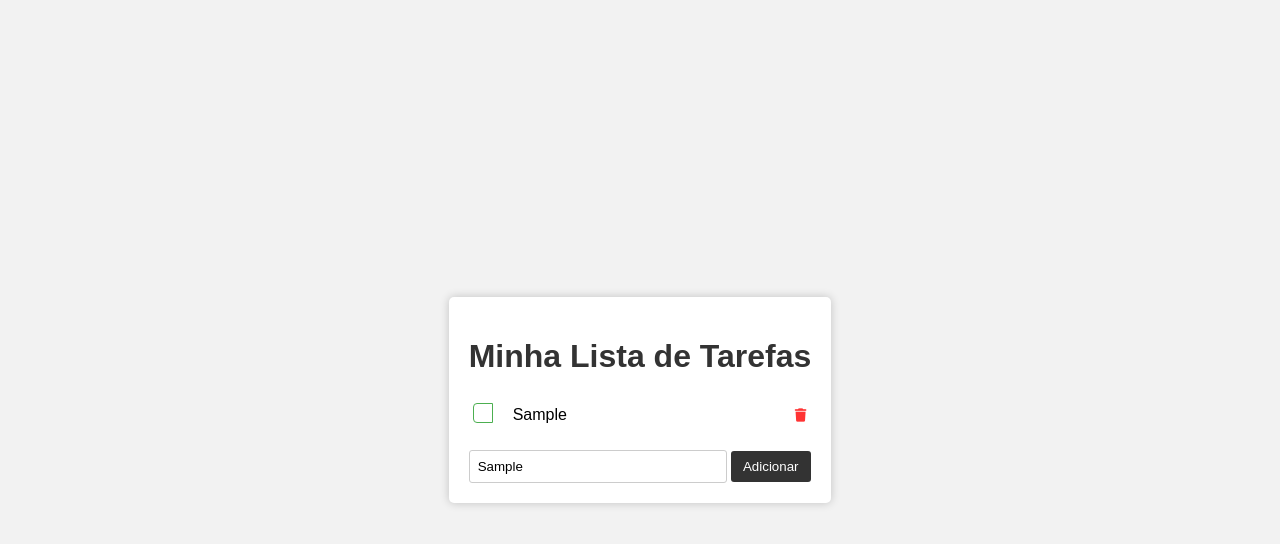
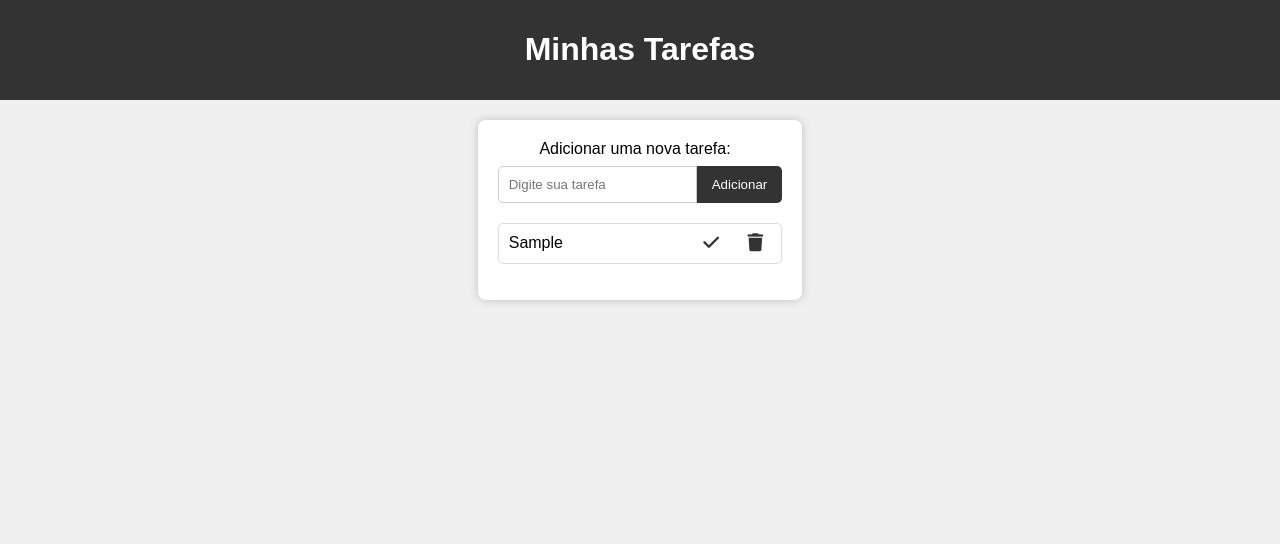
Before and after one commit to Nicolas-FelSi/projetos-aleatorios, a plain HTML site: page to-do-list/index.html in a window 1280 px wide. Both pictures are taken after typing "Sample" into the empty fields and a click on the button "Adicionar". Drawn offline with Linux system fonts and the light colour scheme.

Commit message:
to-do list quase pronta, falta pop-ups e local storage

```diff
--- a/to-do-list/index.html
+++ b/to-do-list/index.html
@@ -5,20 +5,28 @@
     <meta name="viewport" content="width=device-width, initial-scale=1.0">
     <title>Lista de Tarefas</title>
     <link rel="stylesheet" href="css/style.css">
-    <script src="https://kit.fontawesome.com/51b23194c0.js" defer crossorigin="anonymous"></script>
+    <script src="https://kit.fontawesome.com/51b23194c0.js" crossorigin="anonymous" defer></script>
     <script type="module" src="js/script.js" defer></script>
 </head>
 <body>
-    <div class="container">
-        <h1>Minha Lista de Tarefas</h1>
-        <ul>
+    <header>
+        <h1>Minhas Tarefas</h1>
+    </header>
+    <main>
+        <div class="container">
+            <section class="task-input">
+                <label for="task">Adicionar uma nova tarefa:</label>
+                <div class="input-btn">
+                    <input type="text" id="task" placeholder="Digite sua tarefa">
+                    <button id="add-task">Adicionar</button>
+                </div>
+                <div class="error-message">Por favor, preencha este campo.</div>
+            </section>
+            <ul id="task-list">
+                <!-- Tarefas serão adicionadas aqui como <li> elementos -->
+            </ul>
+        </div>
+    </main>
 
-        </ul>
-        <form id="task-form">
-            <input type="text" id="task-input" placeholder="Adicionar uma tarefa">
-            <button type="submit">Adicionar</button>
-        </form>
-        <p class="error-message" id="error-message">Por favor, preencha o campo de tarefa.</p>
-    </div>
 </body>
 </html>
--- a/to-do-list/js/script.js
+++ b/to-do-list/js/script.js
@@ -1,30 +1,41 @@
-const btnSubmit = document.querySelector("button[type=submit]")
-const taskInput = document.getElementById("task-input")
-const ul = document.querySelector("ul")
-const errorMessage = document.getElementById("error-message")
+const btnAddTask = document.getElementById("add-task")
+const taskInput = document.getElementById("task")
+const errorMessage = document.querySelector(".error-message")
+const taskList = document.getElementById("task-list")
 
-function criarTarefa() {
-    const tarefaHtml =
-    `
-    <li>
-        <div class="checkbox-wrapper">
-            <input type="checkbox" class="complete-button">
-        </div>
-        <span class="task-text">${taskInput.value}</span>
-        <button class="delete-button"><i class="fas fa-trash"></i></button>
-    </li>
-    `
-
-    ul.innerHTML += tarefaHtml
-}
-
-btnSubmit.addEventListener("click", (evento) => {
-    evento.preventDefault()
-
+btnAddTask.addEventListener("click", () => {
     if (taskInput.value === "") {
         errorMessage.style.display = "block"
     } else {
+        errorMessage.style.display = "none"
         criarTarefa()
-        errorMessage.style.display = "none"
     }
+
+    taskInput.value = ""
+    taskInput.focus()
 })
+
+function criarTarefa() {
+    const li = document.createElement("li")
+    const taskLi =
+    `
+    <span>${taskInput.value}</span>
+    <div>
+        <button class="complete-button"><i class="fas fa-check"></i></button>
+        <button class="delete-button"><i class="fas fa-trash"></i></button>
+    </div>
+    `
+
+    li.innerHTML = taskLi
+    taskList.appendChild(li)
+
+    const completeButton = li.querySelector(".complete-button");
+    completeButton.addEventListener("click", () => {
+        li.classList.toggle("completed");
+    });
+
+    const deleteButton = li.querySelector(".delete-button")
+    deleteButton.addEventListener("click", () => {
+        taskList.removeChild(li)
+    })
+}
--- a/to-do-list/sass/style.scss
+++ b/to-do-list/sass/style.scss
@@ -1,36 +1,81 @@
-// Variáveis SCSS (opcional)
-$background-color: #f2f2f2;
+// Variáveis
 $primary-color: #333;
-$delete-button-color: #ff3333;
+$background-color: #f0f0f0;
 $button-background-color: #333;
 $input-border-color: #ccc;
-$task-done-color: #4CAF50; // Cor verde para tarefas concluídas
-$checkbox-active-background: #8BC34A; // Cor verde mais fraco para o checkbox ativado
-$checkbox-border-color: #4CAF50; // Cor da borda do checkbox
+$task-done-color: #4CAF50;
+$hover-color: #f0f0f0;
+$delete-button-color: #ff3333;
+$checkbox-hover-color: #4CAF50;
 
+// Estilos globais
 body {
     font-family: Arial, sans-serif;
     background-color: $background-color;
     margin: 0;
     padding: 0;
+}
+
+header {
+    text-align: center;
+    background-color: $primary-color;
+    color: #fff;
+    padding: 10px 0;
+}
+
+main {
     display: flex;
     justify-content: center;
-    align-items: center;
-    min-height: 100vh;
 }
 
 .container {
     max-width: 400px;
+    margin-top: 20px;
     background-color: #fff;
-    border-radius: 5px;
+    border-radius: 8px;
     box-shadow: 0px 0px 10px rgba(0, 0, 0, 0.2);
     padding: 20px;
     box-sizing: border-box;
 }
 
-h1 {
-    text-align: center;
-    color: $primary-color;
+.task-input {
+    display: flex;
+    flex-direction: column;
+    margin-bottom: 20px;
+
+    label {
+        margin: 0 10px 8px 0;
+        text-align: center;
+    }
+
+    .input-btn {
+        display: flex;
+    }
+
+    input[type="text"] {
+        flex-grow: 1;
+        padding: 10px;
+        border: 1px solid $input-border-color;
+        border-radius: 5px 0 0 5px;
+        outline: none;
+    }
+
+    button#add-task {
+        background-color: $button-background-color;
+        color: #fff;
+        border: none;
+        padding: 10px 15px;
+        border-radius: 0 5px 5px 0;
+        cursor: pointer;
+        outline: none;
+    }
+
+    .error-message {
+        color: red;
+        font-size: 14px;
+        display: none;
+        margin-top: 4px;
+    }
 }
 
 ul {
@@ -42,101 +87,81 @@ li {
     display: flex;
     align-items: center;
     justify-content: space-between;
-    border-bottom: 1px solid #ddd;
-    transition: background-color 0.3s;
+    padding: 10px;
+    border: 1px solid #ddd;
+    border-radius: 5px;
+    margin-bottom: 10px;
+    background-color: #fff;
+    transition: background-color 0.3s ease;
 
     &:last-child {
-        border-bottom: none;
+        margin-bottom: 0;
     }
 
-    input[type="checkbox"] {
-        appearance: none;
-        width: 20px;
-        height: 20px;
-        background-color: white;
-        border: 1px solid $checkbox-border-color;
-        border-radius: 4px 0 0 4px;
-        margin-right: 10px;
-        cursor: pointer;
+    &:hover {
+        background-color: $hover-color;
+    }
 
-        &:checked {
-            + .checkbox-wrapper {
-                background-color: $checkbox-active-background;
-                border: 1px solid $checkbox-border-color;
+    &.completed {
+        background-color: $task-done-color;
+        color: #fff;
+
+        span {
+            text-decoration: line-through;
+        }
+
+        .complete-button i {
+            color: $checkbox-hover-color;
+
+            &:hover {
+                color: $primary-color;
+                transition: .5s ease;
             }
         }
     }
 
-    &.task-done {
-        background-color: $task-done-color;
-
-        .task-text {
-            color: white;
-            text-decoration: line-through;
-        }
-
-        .complete-button {
-            background-color: $task-done-color;
-            i {
-                color: white;
-            }
-        }
+    span {
+        max-width: 248px;
+        text-overflow: ellipsis;
+        overflow: hidden;
+        white-space: nowrap;
     }
 }
 
-.checkbox-wrapper {
+.complete-button {
+    margin-right: 8px;
+}
+
+.complete-button,
+.delete-button {
     background-color: transparent;
     border: none;
-    border-radius: 4px 0 0 4px;
-    transition: background-color 0.3s, border 0.3s;
+    padding: 0;
+    cursor: pointer;
+    outline: none;
 }
 
-.task-text {
-    flex-grow: 2;
-    align-items: center;
-    overflow: hidden;
-    white-space: nowrap;
-    text-overflow: ellipsis;
-    padding: 10px;
+.complete-button i,
+.delete-button i {
+    font-size: 18px;
+    color: $primary-color;
 }
 
-.delete-button,
-.complete-button {
-    background-color: transparent;
-    border: none;
-    padding: 5px;
-    cursor: pointer;
+.complete-button:hover i {
+    color: $checkbox-hover-color;
 }
 
-.delete-button i,
-.complete-button i {
+.delete-button:hover i {
     color: $delete-button-color;
 }
 
-input[type="text"] {
-    width: 70%;
-    padding: 8px;
-    border: 1px solid $input-border-color;
-    border-radius: 3px;
+.task-done {
+    background-color: $task-done-color;
+    color: #fff;
+    text-decoration: line-through;
 }
 
-button[type="submit"] {
-    background-color: $button-background-color;
-    color: #fff;
-    border: none;
-    padding: 8px 12px;
-    cursor: pointer;
-    border-radius: 3px;
-    transition: background-color 0.3s;
+.fa-check,
+.fa-trash {
+    padding: 0 8px 0 8px;
 }
-
-button[type="submit"]:hover {
-    background-color: darken($button-background-color, 10%);
-}
-
-.error-message {
-    color: red;
-    font-size: 14px;
-    display: none;
-    margin-top: 5px;
-}
```
Also changed, not shown: to-do-list/css/style.css, 1 other file.
